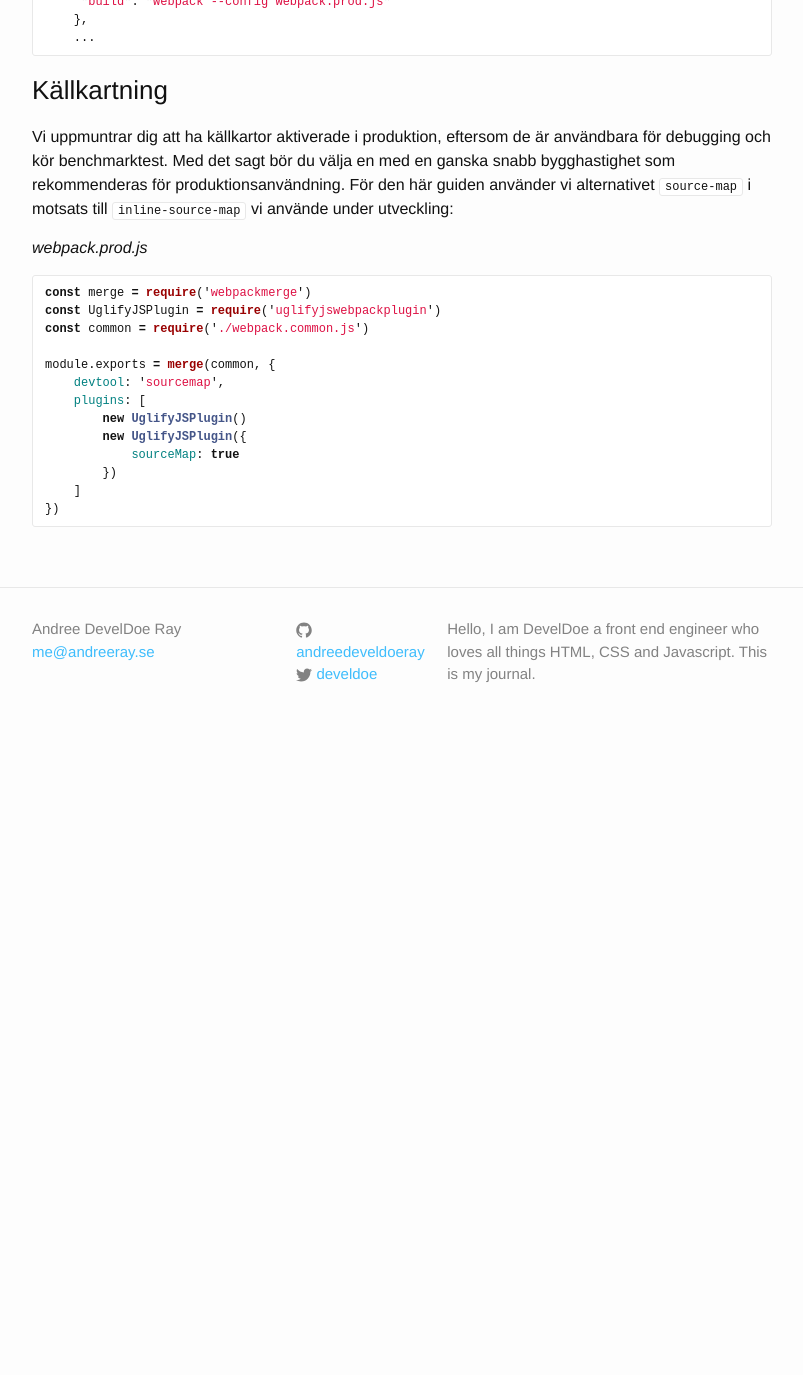
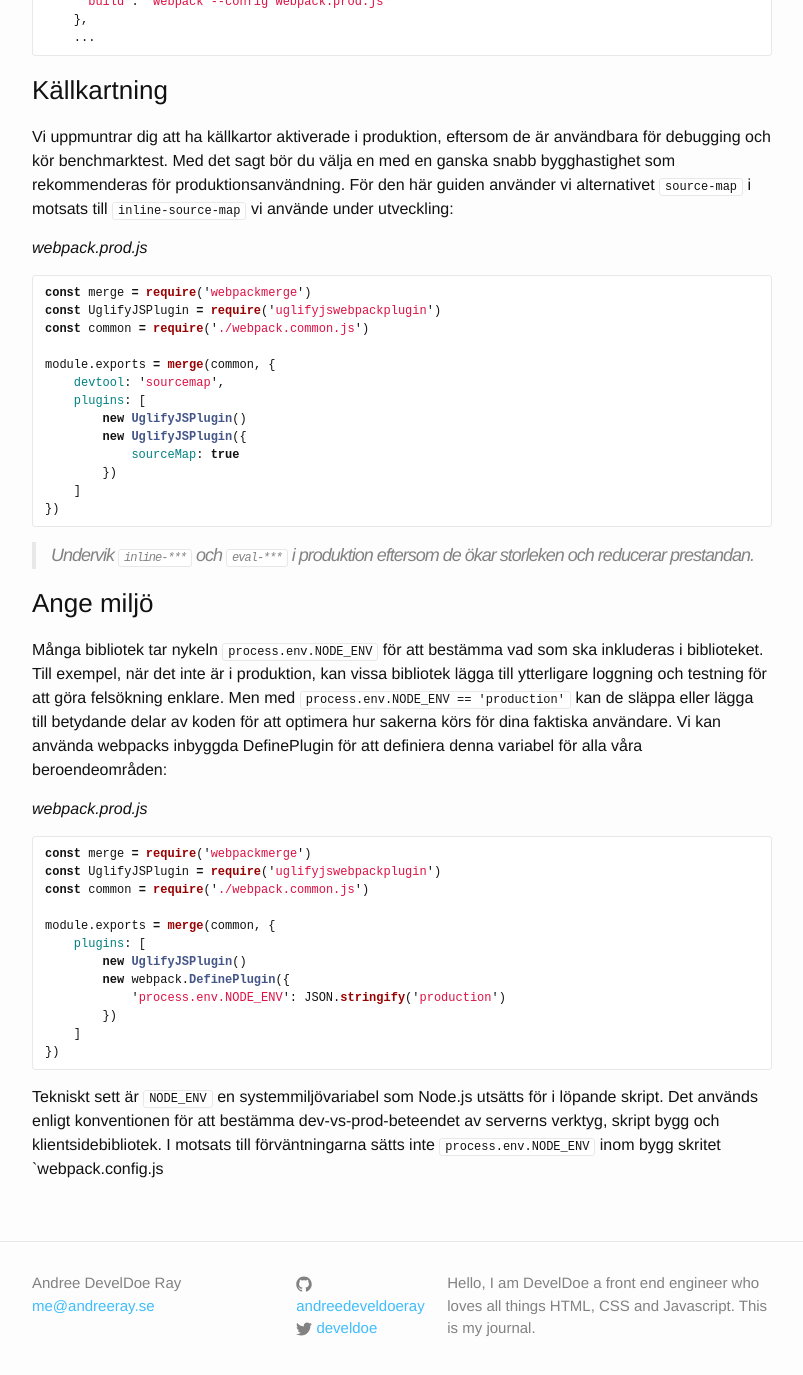
Before and after one commit to develdoe/develdoe.github.io, a Jekyll site: the page built from _posts/2018-04-27-webpack-produktion.md, in a window 1280 px wide and 1400 px high, scrolled down 2517 px. Shown: the top 1375 px of the window, without its empty margins (238-1041 px from the left). Built offline with Jekyll 4.4.1, drawn with Linux system fonts in a browser that asks for light colours; before the commit the page ends 3263 px from its top, so only the background shows below that; some of the changed text lies outside the part shown.

Commit message:
Create 2018-04-27-webpack-produktion.md

````diff
--- a/_posts/2018-04-27-webpack-produktion.md
+++ b/_posts/2018-04-27-webpack-produktion.md
@@ -37,7 +37,7 @@ webpack-demo
   |- /node_modules
 ```
 *webpack.common.js*
-```
+```js
 const path = require('path')
 const CleanWebpackPlugin = require('clean-webpack-plugin')
 const HtmlWebpackPlugin = require('html-webpack-plugin')
@@ -59,7 +59,7 @@ module.exports = {
 }
 ```
 *webpack.dev.js*
-```
+```js
 const merge = require('webpack-merge')
 const common = require('./webpack.common.js')
 
@@ -129,3 +129,26 @@ module.exports = merge(common, {
     ]
 })
 ```
+> Undervik `inline-***` och `eval-***` i produktion eftersom de ökar storleken och reducerar prestandan.
+
+### Ange miljö
+
+Många bibliotek tar nykeln `process.env.NODE_ENV` för att bestämma vad som ska inkluderas i biblioteket. Till exempel, när det inte är i produktion, kan vissa bibliotek lägga till ytterligare loggning och testning för att göra felsökning enklare. Men med `process.env.NODE_ENV == 'production'` kan de släppa eller lägga till betydande delar av koden för att optimera hur sakerna körs för dina faktiska användare. Vi kan använda webpacks inbyggda DefinePlugin för att definiera denna variabel för alla våra beroendeområden:
+
+*webpack.prod.js*
+```js
+const merge = require('webpackmerge')
+const UglifyJSPlugin = require('uglifyjswebpackplugin')
+const common = require('./webpack.common.js')
+
+module.exports = merge(common, {
+    plugins: [
+        new UglifyJSPlugin()
+        new webpack.DefinePlugin({
+            'process.env.NODE_ENV': JSON.stringify('production')
+        })
+    ]
+})
+```
+
+Tekniskt sett är `NODE_ENV` en systemmiljövariabel som Node.js utsätts för i löpande skript. Det används enligt konventionen för att bestämma dev-vs-prod-beteendet av serverns verktyg, skript bygg och klientsidebibliotek. I motsats till förväntningarna sätts inte `process.env.NODE_ENV` inom bygg skritet `webpack.config.js
````
